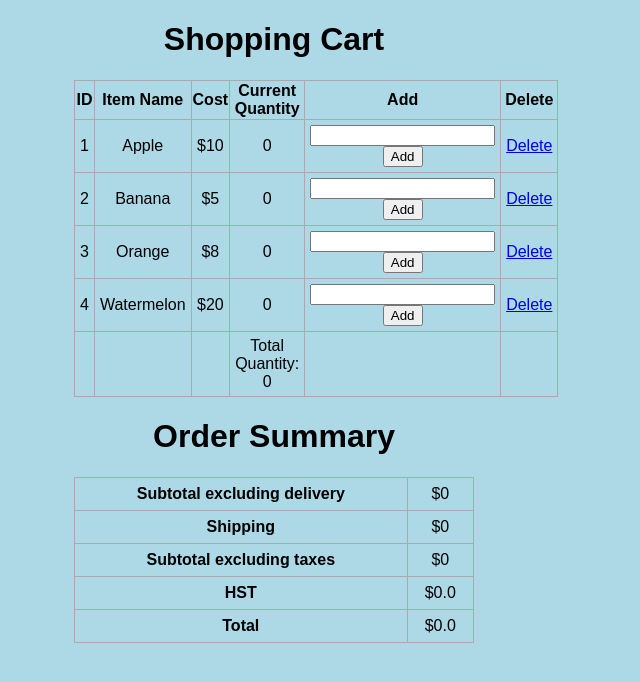
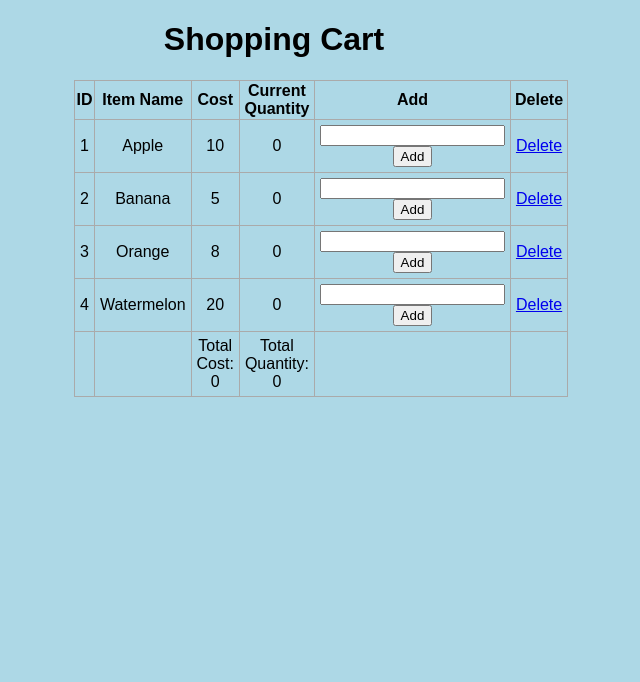
Before and after one commit to shribyte/NewShoppingCart, a Flask app: page / in a window 1280 px wide. Shown: the top 682 px of the page, without its empty margins (366-1006 px from the left). Run offline with Flask 3, Linux system fonts and the light colour scheme.

Commit message:
Revert "Merge pull request #1 from abinabstha/main"
This reverts commit fa5bcb14b2d7a0d37e3af90377ad88147bcfb968, reversing
changes made to ab687bc99bc3865e9fdae88c38e785ca8c40309e.

```diff
--- a/app.py
+++ b/app.py
@@ -36,28 +36,13 @@ def index():
     cartitems = CartItem.query.all()
     total_quantity = 0
     total_cost = 0
-    shipping_cost = 0
-    total_prehst = 0
-    hst = 0
-    total = 0
     try:
         for cartitem in cartitems:
             total_quantity += (cartitem.quantity)
             total_cost += (cartitem.quantity) * (cartitem.cost)
-        if 0 < total_cost < 50:
-            shipping_cost = 15
-        elif 50 <= total_cost < 100:
-            shipping_cost = 5
-        else:
-            shipping_cost = 0
-        total_prehst = total_cost + shipping_cost
-        hst = round(0.13 * total_prehst, 2)
-        total = total_prehst + hst
-        return render_template('index.html', cartitems=cartitems, total_quantity=total_quantity, total_cost=total_cost, \
-            shipping_cost=shipping_cost, total_prehst=total_prehst, hst=hst, total=total)
+        return render_template('index.html', cartitems=cartitems, total_quantity=total_quantity, total_cost=total_cost)
     except:
-        return render_template('index.html', cartitems=cartitems, total_quantity=total_quantity, total_cost=total_cost, \
-            shipping_cost=shipping_cost, total_prehst=total_prehst, hst=hst, total=total)
+        return render_template('index.html', cartitems=cartitems, total_quantity=total_quantity, total_cost=total_cost)
 
 
 @app.route('/add/<int:id>', methods=['POST'])
--- a/templates/index.html
+++ b/templates/index.html
@@ -20,7 +20,7 @@
         <tr>
             <td>{{ cartitem.id }}</td>
             <td>{{ cartitem.name }}</td>
-            <td>${{ cartitem.cost }}</td>
+            <td>{{ cartitem.cost }}</td>
             <td>{{ cartitem.quantity }}</td>
             <td>
                 <form action="/add/{{cartitem.id}}" method="POST">
@@ -34,34 +34,11 @@
         <tr>
             <td></td>
             <td></td>
-            <td></td>
+            <td>Total Cost: {{ total_cost }}</td>
             <td>Total Quantity: {{ total_quantity }}</td>
             <td></td>
             <td></td>
         </tr>
     </table>
-    <h1 style="text-align: center">Order Summary</h1>
-    <table>
-        <tr>
-            <th>Subtotal excluding delivery</th>
-            <td>${{ total_cost }}</td>
-        </tr>
-        <tr>
-            <th>Shipping</th>
-            <td>${{ shipping_cost }}</td>
-        </tr>
-        <tr>
-            <th>Subtotal excluding taxes</th>
-            <td>${{ total_prehst }}</td>
-        </tr>
-        <tr>
-            <th>HST</th>
-            <td>${{ hst }}</td>
-        </tr>
-        <tr>
-            <th>Total</th>
-            <td>${{ total }}</td>
-        </tr>
-    </table>
 </div>
 {% endblock %}
```
Also changed, not shown: instance/test.db.
